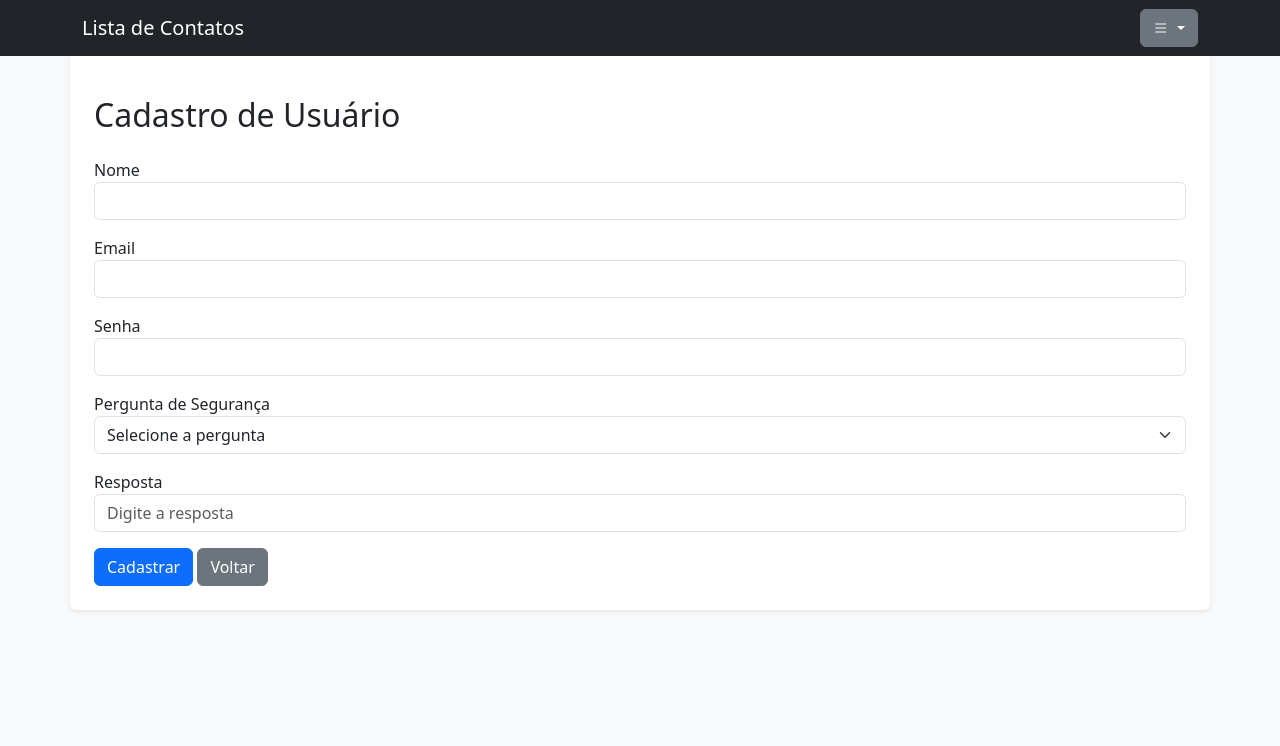
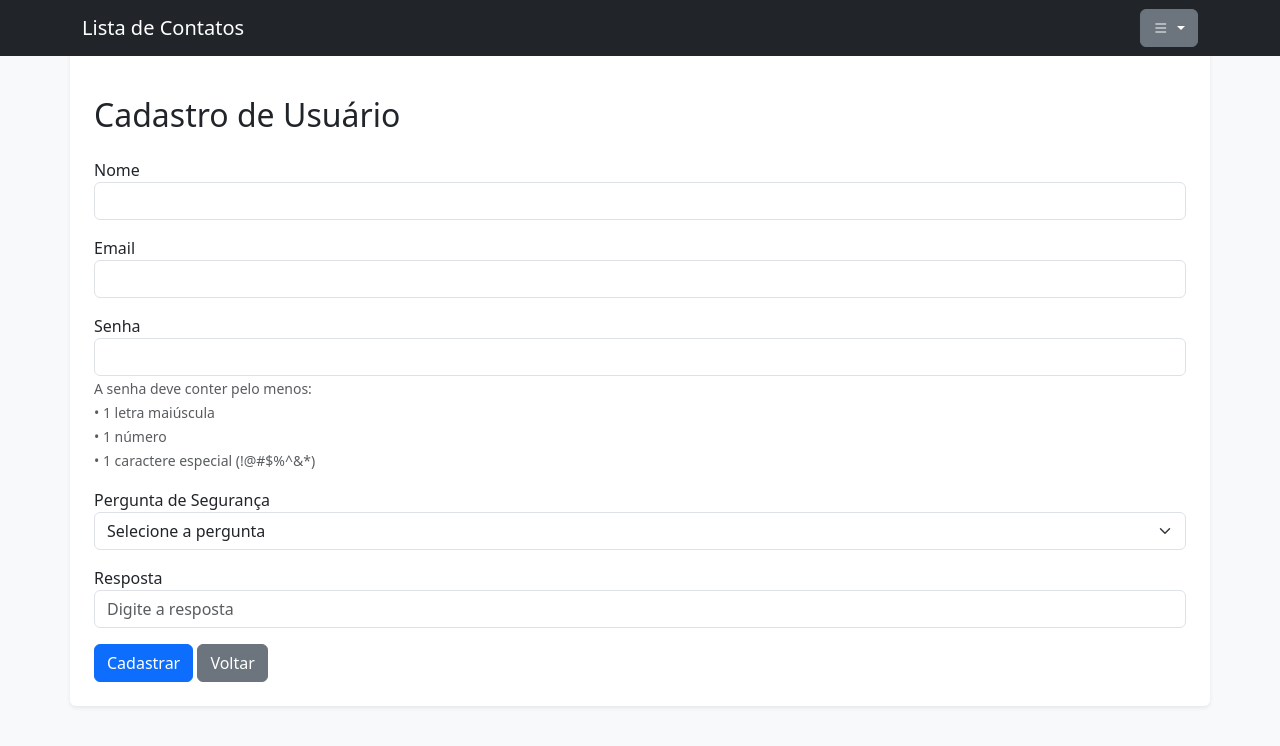
Before and after one commit to JeanMichell1304/Lista-de-contatos-Online-Projeto-Tecnol-gico-ULBRA-, a Flask app: page /cadastro_usuario in a window 1280 px wide. Shown: the top 746 px of the page. Run offline with Flask 3, Linux system fonts and the light colour scheme.

Commit message:
Atualizando aba de cadastro

```diff
--- a/templates/cadastro_usuario.html
+++ b/templates/cadastro_usuario.html
@@ -51,8 +51,21 @@
         </div>
         <div class="mb-3">
             <label>Senha</label>
-            <input type="password" class="form-control" name="senha" required>
-        </div>
+            <input type="password"
+              class="form-control"
+            name="senha"
+            required
+            pattern="(?=.*[A-Z])(?=.*\d)(?=.*[!@#$%^&*]).{6,}"
+            title="A senha deve conter ao menos 1 letra maiúscula, 1 número e 1 caractere especial (!@#$%^&*).">
+
+            <small class="form-text text-muted">
+            A senha deve conter pelo menos:
+          <br>• 1 letra maiúscula
+          <br>• 1 número
+          <br>• 1 caractere especial (!@#$%^&*)
+            </small>
+          </div>
+
         <div class="mb-3">
             <label>Pergunta de Segurança</label>
             <select class="form-select" name="pergunta_seg" required>
```
